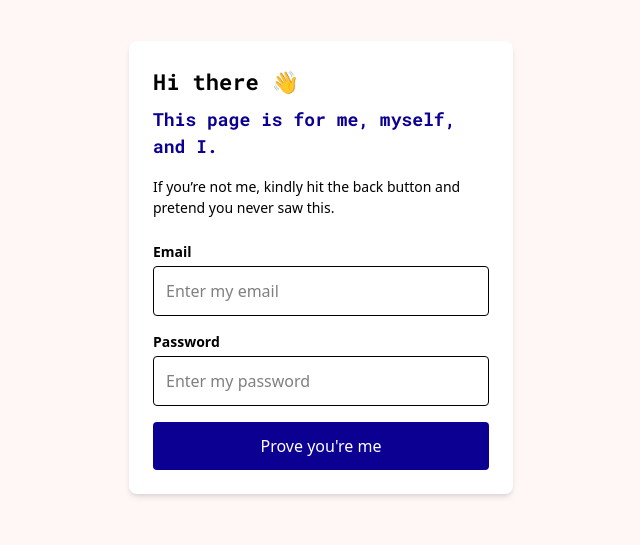
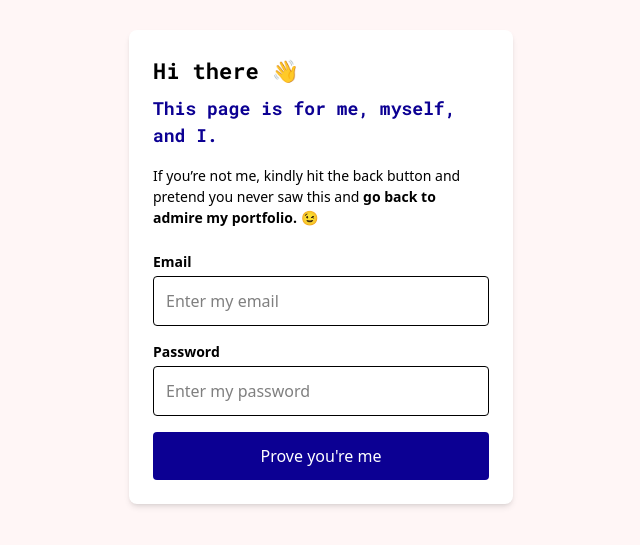
Before and after one commit to jumaber/portfolio_2025, a React (Vite) app: page /login in a window 1280 px wide. Shown: the part 133-678 px from the top of the page, without its empty margins (319-959 px from the left). Built offline with nearby package versions, Linux system fonts and the light colour scheme; no server answers.

Commit message:
added back button to login

```diff
--- a/src/pages/Login.jsx
+++ b/src/pages/Login.jsx
@@ -1,7 +1,7 @@
 import { useState } from "react";
 import { signInWithEmailAndPassword } from "firebase/auth";
 import { auth } from "../firebase";
-import { useNavigate } from "react-router-dom";
+import { Link, useNavigate } from "react-router-dom";
 
 
 export function Login() {
@@ -34,7 +34,7 @@ export function Login() {
         <p className="text-h4 blue mb-4">This page is for me, myself, and I.</p>
         <p className="text-[14px] text-gray mb-6">
           If you’re not me, kindly hit the back button and pretend you never saw
-          this.
+          this and <Link to="/" className="font-bold">go back to admire my portfolio. 😉</Link>
         </p>
         <label className="text-left text-sm font-semibold mb-1">Email</label>
         <input
```
